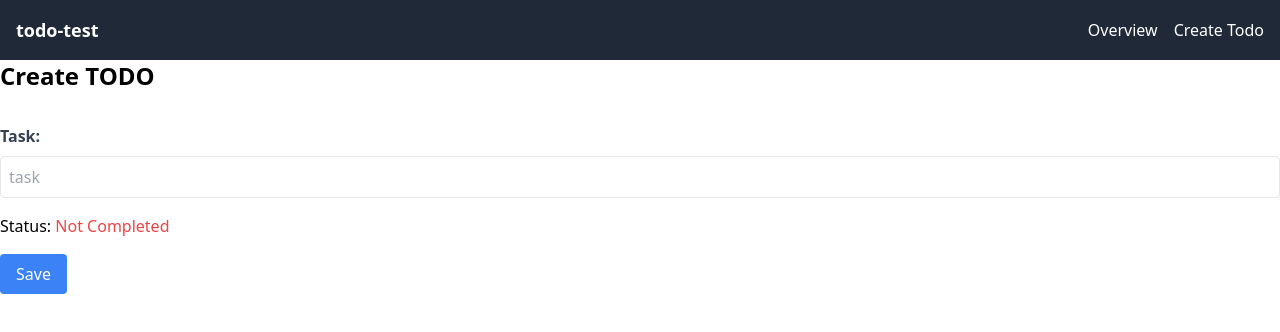
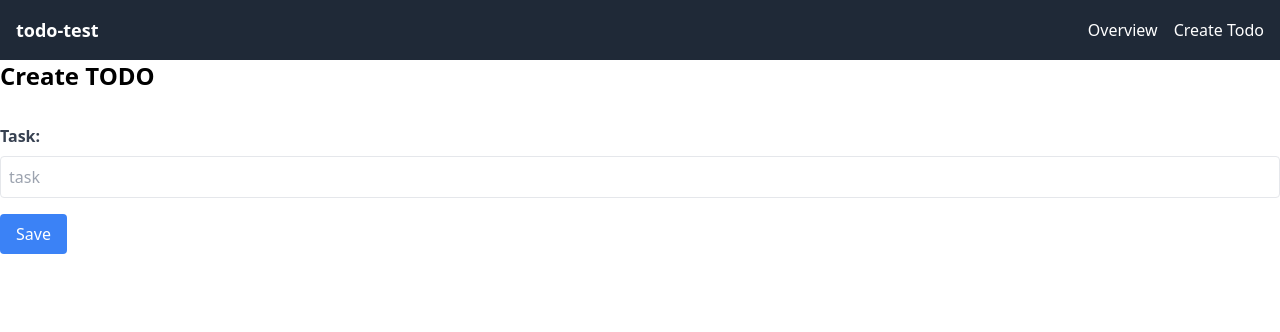
Before and after one commit to kevinegstorf/todo-test, an Angular app: page /create in a window 1280 px wide. Shown: the top 332 px of the page. Built offline with nearby package versions, Linux system fonts and the light colour scheme.

Commit message:
chore: updated tests and removed unused status

```diff
--- a/src/app/components/form/form.component.html
+++ b/src/app/components/form/form.component.html
@@ -4,12 +4,6 @@
         <label for="title" class="block text-gray-700 font-bold mb-2">Task:</label>
         <input placeholder="task" type="text" id="title" name="title" class="w-full p-2 border rounded" [(ngModel)]="todo.title" required>
     </div>
-    <p>
-        Status:
-        <span class="{{ todo.completed ? 'text-green-500' : 'text-red-500' }}">
-          {{ todo.completed ? 'Completed' : 'Not Completed' }}
-        </span>
-      </p>
     <div class="mt-4">
         <button type="submit" class="bg-blue-500 text-white py-2 px-4 rounded mr-2">Save</button>
       </div>
--- a/src/app/components/form/form.component.ts
+++ b/src/app/components/form/form.component.ts
@@ -1,6 +1,7 @@
 import { CommonModule } from '@angular/common';
 import { Component, EventEmitter, Input, Output } from '@angular/core';
 import { FormsModule } from '@angular/forms';
+import { Todo } from '../../models/todo.interface';
 
 @Component({
   selector: 'app-form',
@@ -9,7 +10,7 @@ import { FormsModule } from '@angular/forms';
   templateUrl: './form.component.html',
 })
 export class FormComponent {
-  @Input() todo: any = { id: '', title: '', completed: false }; // Input to receive todo data
+  @Input() todo: Todo = { title: '', completed: false }; // Input to receive todo data
   @Output() saveTodo = new EventEmitter<any>(); // Output to emit the saved todo
 
   onSubmit() {
--- a/src/app/models/todo.interface.ts
+++ b/src/app/models/todo.interface.ts
@@ -1,6 +1,6 @@
 export type Todo = {
   userId?: number;
-  id: number;
+  id?: number;
   title: string;
-  completed: boolean;
+  completed?: boolean;
 };
--- a/src/app/pages/create-todo-page/create-todo-page.component.ts
+++ b/src/app/pages/create-todo-page/create-todo-page.component.ts
@@ -1,4 +1,3 @@
-import { CommonModule } from '@angular/common';
 import { Component } from '@angular/core';
 import { Router, RouterLink } from '@angular/router';
 import { FormComponent } from '../../components/form/form.component';
--- a/src/app/pages/todo-detail-page/todo-detail-page.component.ts
+++ b/src/app/pages/todo-detail-page/todo-detail-page.component.ts
@@ -30,6 +30,7 @@ export class TodoDetailPageComponent implements OnInit {
   // added function to update todo
   updateTodo(): void {
     this.todoService.updateTodo(this.todo);
+    // after update the user gets returned to the overview page
     this.router.navigate(['/overview']);
   }
 }
--- a/src/app/pages/todo-overview-page/todo-overview-page.component.ts
+++ b/src/app/pages/todo-overview-page/todo-overview-page.component.ts
@@ -17,6 +17,7 @@ export class TodoOverviewPageComponent implements OnInit {
   constructor(private todoService: TodoService) { }
 
   ngOnInit(): void {
+    // Fetches the todos from the service
     this.todoService.getTodosOrFetch().subscribe((todos) => {
       this.todos = todos;
     });
```
Also changed, not shown: src/app/pipes/highlight-search.pipe.ts (+7 -1 lines), 2 other files (tests, documents, lock files or other folders).
